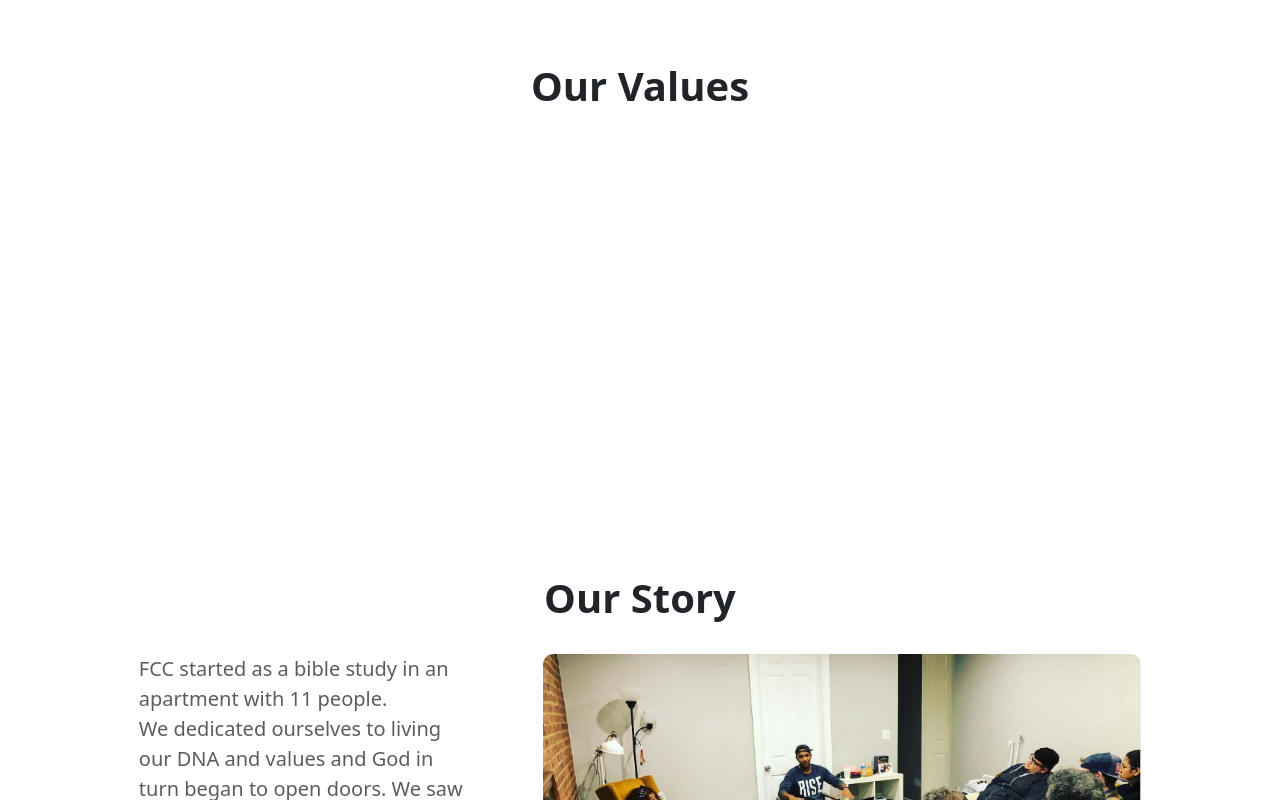
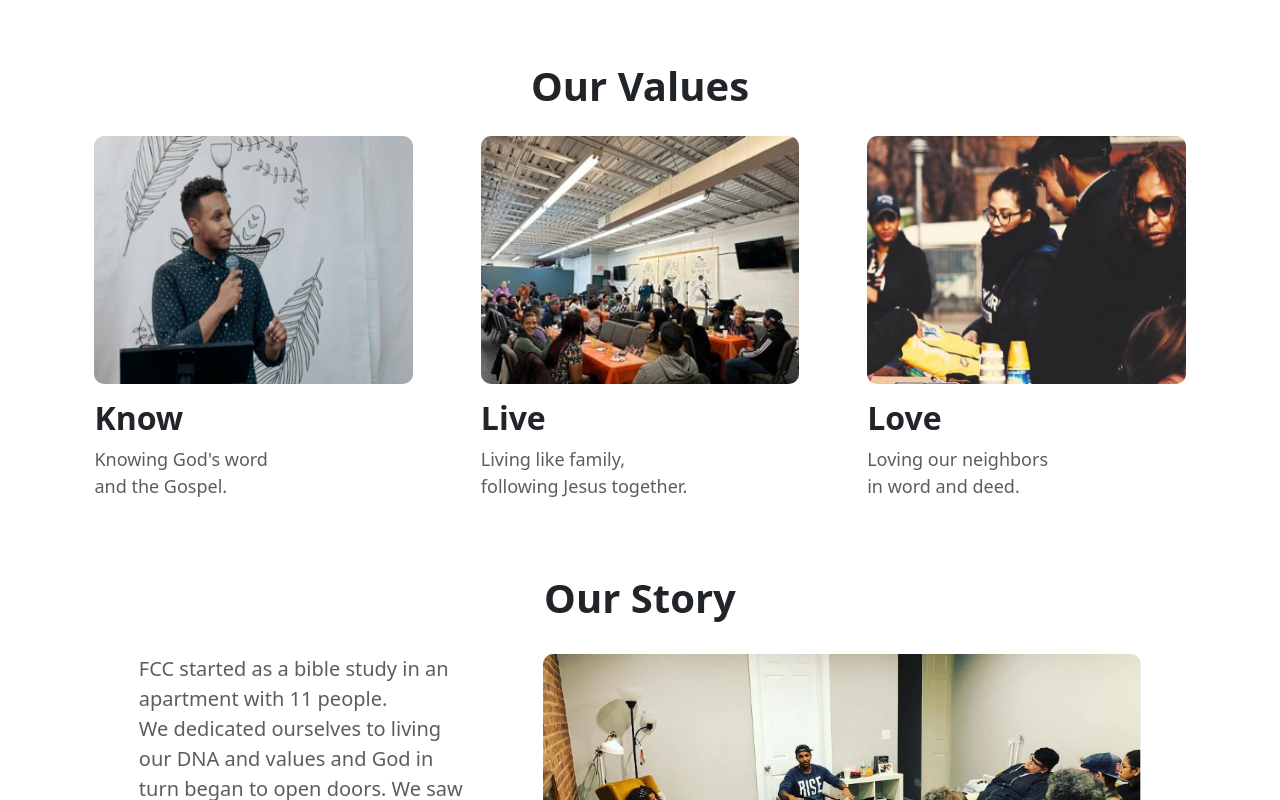
Before and after one commit to edeni4458/fcc-fund-campaign, a React (Create React App) app: page / in a window 1280 px wide. Shown: the part 2220-3020 px from the top of the page. Built offline with nearby package versions, Linux system fonts and the light colour scheme.

Commit message:
animation updated

```diff
--- a/src/components/section_III/SectionIII.jsx
+++ b/src/components/section_III/SectionIII.jsx
@@ -7,9 +7,10 @@ const SectionIII = () => {
     const ref = useRef();
 
     const { ref: inViewRef, inView } = useInView({
+        threshold: 0.7,
         triggerOnce: true,
         trackVisibility: true,
-        delay: 100,
+        delay: 100
     });
 
 
--- a/src/components/section_IV/OurStory.jsx
+++ b/src/components/section_IV/OurStory.jsx
@@ -1,15 +1,34 @@
-import React from 'react'
+import React, { useRef, useCallback } from 'react'
+import { useInView } from 'react-intersection-observer'
 import ourStory1 from '../z_images/our-story-1.png'
 import ourStory2 from '../z_images/knowing_HIS_word.jpg'
 import './ourStory.css'
 
 const OurStory = () => {
+
+
+    const ref = useRef();
+
+    const { ref: inViewRef, inView } = useInView({
+        threshold: 0.2,
+        triggerOnce: true,
+        trackVisibility: true,
+        delay: 100
+    });
+
+    const setRefStory = useCallback(
+        (node) => {
+            ref.current = node;
+            inViewRef(node);
+        },
+        [inViewRef]
+    )
     return (
         <div className='our_story_main-container'>
-            <div className='our_story-container'>
+            <div  className='our_story-container'>
                 <h1>Our Story</h1>
             </div>
-            <div className='our-story'>
+            <div ref={setRefStory} className={`our-story ${inView ? 'fade-in-story' : ''}`}>
                 <div className='para-and-image'>
                     <p>FCC started as a bible study in an<br/>apartment with 11 people.<br/>We dedicated ourselves to living<br/> our DNA and values and God in<br/> turn began to open doors. We saw<br/> a church formed around the<br/> preaching of God’s word that<br/> began to have presence in our<br/> neighborhood.</p>
                     <img className='img_edit' src={ourStory1} alt='taken during a bible study' />
--- a/src/components/section_IV/SectionIV.jsx
+++ b/src/components/section_IV/SectionIV.jsx
@@ -1,28 +1,30 @@
-import React, { useState, useEffect } from 'react'
-import './sectionIV.css'
-import know from "../z_images/Know.jpg"
-import love from "../z_images/Love.jpg"
-import live from "../z_images/Live.jpg"
-import OurStory from './OurStory'
-import { Link } from 'react-router-dom'
+import React, { useRef, useCallback } from 'react';
+import { useInView } from 'react-intersection-observer'
+import './sectionIV.css';
+import know from "../z_images/Know.jpg";
+import love from "../z_images/Love.jpg";
+import live from "../z_images/Live.jpg";
+import OurStory from './OurStory';
+import { Link } from 'react-router-dom';
 
 const SectionIV = () => {
-    const [scrolled, setScrolled] = useState(false);
 
-    useEffect(() => {
-        const handleScroll = () => {
-            const isScrolled = window.scrollY > 500;
-            setScrolled(isScrolled);
-        };
+    const ref = useRef();
 
-        window.addEventListener('scroll', handleScroll);
+    const { ref: inViewRef, inView } = useInView({
+        threshold: 0.7,
+        triggerOnce: true,
+        trackVisibility: true,
+        delay: 100
+    });
 
-        return () => {
-            window.removeEventListener('scroll', handleScroll);
-        };
-    },);
-
-
+    const setRefValues = useCallback(
+        (node) => {
+            ref.current = node;
+            inViewRef(node);
+        },
+        [inViewRef]
+    )
 
 
     return (
@@ -31,7 +33,7 @@ const SectionIV = () => {
                 <h1>Our Values</h1>
             </div>
             {/* <Carousel/> */}
-            <div className={`image-and-p-main-container ${scrolled ? 'fade-in' : ''}`}>
+            <div ref={setRefValues} className={`image-and-p-main-container ${inView ? 'fade-in' : ''}`}>
                 <Link to={"/detailspage"} reloadDocument >
                     <div className='image-and-p-container'>
                         <div className='image-container'  >
--- a/src/components/section_IV/ourStory.css
+++ b/src/components/section_IV/ourStory.css
@@ -4,7 +4,9 @@
     padding: 3rem;
     height: 85rem;
     width: 100%;
+
 }
+
 
 .our_story-container {
     text-align: center;
@@ -19,8 +21,16 @@
     flex-direction: column;
     justify-content: center;
     gap: 5rem;
+    opacity: 0;
+    transform: translateY(100px);
+    transition:  0.9s ease-out;
 }
 
+.fade-in-story {
+    opacity: 1;
+    transition: 0.9s ease-out;
+    transform: translateY(0px);
+}
 .para-and-image {
     display: flex;
     justify-content: center;
--- a/src/components/section_IV/sectionIV.css
+++ b/src/components/section_IV/sectionIV.css
@@ -24,11 +24,14 @@
     height: 25em;
     gap: 3em;
     opacity: 0;
+    transform: translateY(100px);
+    transition:  0.9s ease-out;
 }
 
 .fade-in {
     opacity: 1;
-    transition: 1.5s ease;
+    transition: 0.9s ease-out;
+    transform: translateY(0px);
 }
 
 .image-and-p-container {
```
